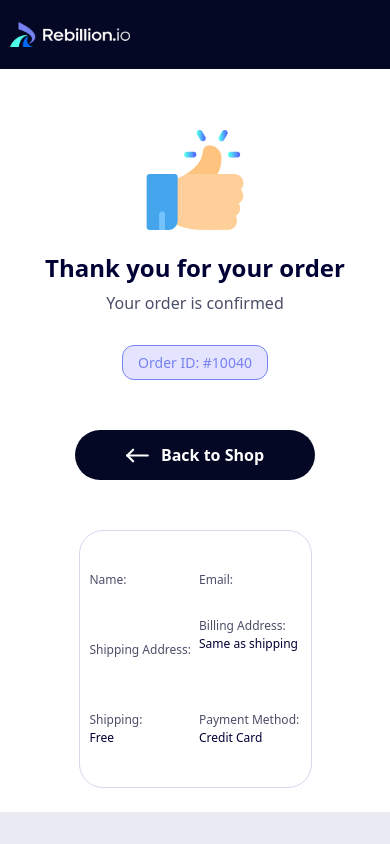
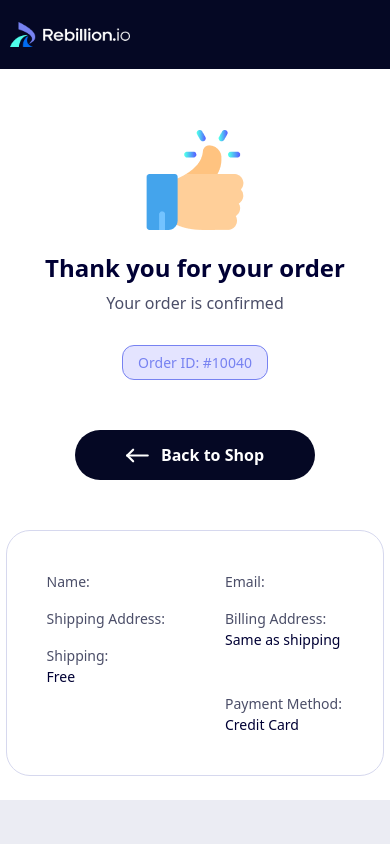
Before and after one commit to Rc0fficial/Checkout-Template, a Next.js app: page /thankyou in a window 390 px wide. Shown: the top 844 px of the page. Built offline with nearby package versions, Linux system fonts and the light colour scheme.

Commit message:
Revert "update"

```diff
--- a/src/components/ShippingAddressForm.jsx
+++ b/src/components/ShippingAddressForm.jsx
@@ -1,4 +1,5 @@
 import { useState } from "react";
+// import { Mail } from "./icons/mail.svg";
 import { User } from "./icons/User.svg";
 import { Location } from "./icons/Location.svg";
 import { HomeLocation } from "./icons/HomeLocation.svg";
--- a/src/components/thankyou page/MainThankyou.jsx
+++ b/src/components/thankyou page/MainThankyou.jsx
@@ -13,7 +13,7 @@ export const MainThankyou = () => {
             <LeftCard />
           </div>
           {/* Right Card */}
-          <div className="pt-[66px] px-[10px] sm:px-[50px] lg:px-[100px]  bg-[#EBECF3]">
+          <div className="pt-[66px] px-[61px] bg-[#EBECF3]">
             <ItemPricingCard />
             <SecureSSLCard />
           </div>
--- a/src/components/thankyou page/OutputCard.jsx
+++ b/src/components/thankyou page/OutputCard.jsx
@@ -8,56 +8,46 @@ export const OutputCard = () => {
   const { email } = useContext(AppContext);
   const { address } = useContext(AppContext);
   return (
-    <div className="mx-auto mt-[50px] border-solid border-[#D6D8EE] border-[1px] rounded-3xl py-[40px] px-[10px] sm:px-[40px]">
-      <div className="grid grid-cols-2 gap-2 sm:gap-[60px] ">
-        <div className="flex flex-col items-start justify-between space-y-7">
+    <div className="mx-auto mt-[50px] border-solid border-[#D6D8EE] border-[1px] rounded-3xl py-[40px] px-[40px]">
+      <div className="grid grid-cols-2 gap-[60px] ">
+        <div className="flex flex-col gap-[16px]">
           <div>
-            <p className="text-[#4B4E68] text-[12px] sm:text-[14px] font-normal">
-              Name:
-            </p>
-            <h3 className="text-[#000034] text-[12px] sm:text-[14px] font-medium ">
+            <p className="text-[#4B4E68] text-[14px] font-normal">Name:</p>
+            <h3 className="text-[#000034] text-[14px] font-medium ">
               {firstName} {lastName}
             </h3>
           </div>
           <div className="max-w-[200px]">
-            <p className="text-[#4B4E68] text-[12px] sm:text-[14px] font-normal">
+            <p className="text-[#4B4E68] text-[14px] font-normal">
               Shipping Address:
             </p>
-            <h3 className="text-[#000034] text-[12px] sm:text-[14px] font-medium ">
+            <h3 className="text-[#000034] text-[14px] font-medium ">
               {address}
             </h3>
           </div>
           <div>
-            <p className="text-[#4B4E68] text-[12px] sm:text-[14px] font-normal">
-              Shipping:
-            </p>
-            <h3 className="text-[#000034] text-[12px] sm:text-[14px] font-medium ">
-              Free
-            </h3>
+            <p className="text-[#4B4E68] text-[14px] font-normal">Shipping:</p>
+            <h3 className="text-[#000034] text-[14px] font-medium ">Free</h3>
           </div>
         </div>
-        <div className="flex items-start flex-col space-y-7 ">
+        <div className="flex flex-col gap-[16px] ">
+          <div>
+            <p className="text-[#4B4E68] text-[14px] font-normal">Email:</p>
+            <h3 className="text-[#000034] text-[14px] font-medium ">{email}</h3>
+          </div>
           <div className="max-w-[200px]">
-            <p className="text-[#4B4E68] text-[12px] sm:text-[14px]  font-normal">
-              Email:
-            </p>
-            <h3 className="text-[#000034] text-[12px] sm:text-[14px]  font-medium mx-auto ">
-              {email}
-            </h3>
-          </div>
-          <div className="">
-            <p className="text-[#4B4E68] text-[12px] sm:text-[14px] font-normal">
+            <p className="text-[#4B4E68] text-[14px] font-normal">
               Billing Address:
             </p>
-            <h3 className="min-h-[48px] text-[#000034] text-[12px] sm:text-[14px] font-medium">
+            <h3 className="min-h-[48px] text-[#000034] text-[14px] font-medium">
               Same as shipping
             </h3>
           </div>
           <div>
-            <p className="text-[#4B4E68] text-[12px] sm:text-[14px] font-normal">
+            <p className="text-[#4B4E68] text-[14px] font-normal">
               Payment Method:
             </p>
-            <h3 className="text-[#000034] text-[12px] sm:text-[14px] font-medium ">
+            <h3 className="text-[#000034] text-[14px] font-medium ">
               Credit Card
             </h3>
           </div>
```
